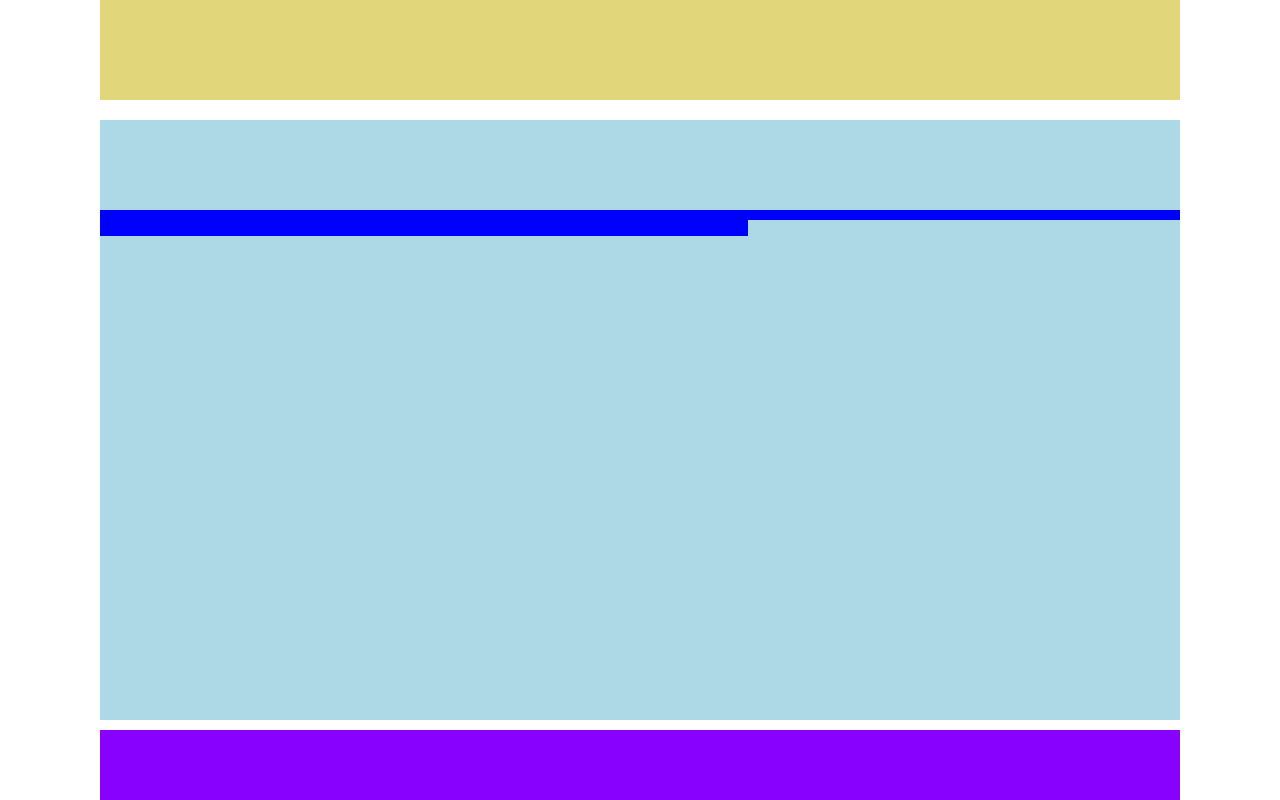
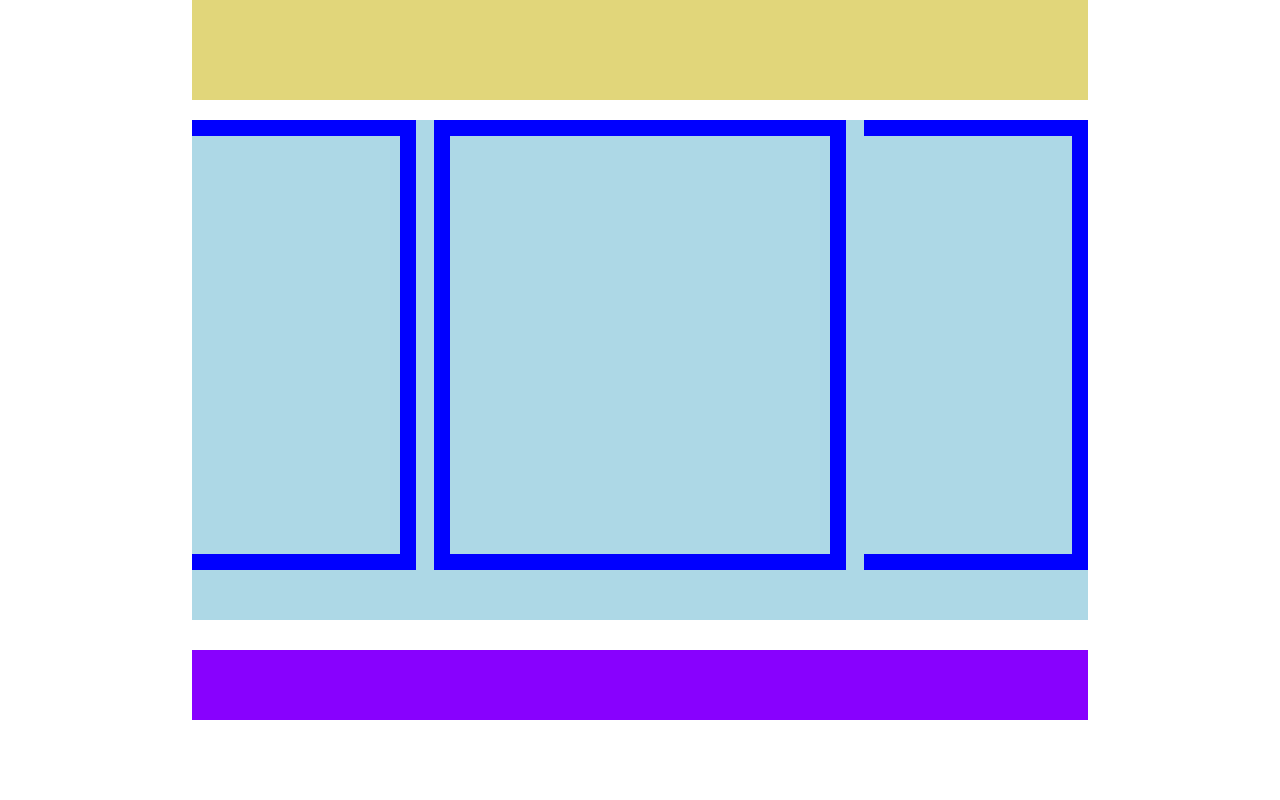
Before and after one commit to Robin9800/htmlcss-struttura-wp, a plain HTML site: page index.html in a window 1280 px wide. Shown: the part 580-1380 px from the top of the page. After the commit the page ends 1315 px from the top, so only its background shows below. Drawn offline with Linux system fonts and the light colour scheme.

Commit message:
Esercizio float

```diff
--- a/index.html
+++ b/index.html
@@ -6,15 +6,27 @@
     <meta name="viewport" content="width=device-width, initial-scale=1.0">
     <link rel="stylesheet" href="style.css">
     <title>Wordpress Reboot</title>
-    <body>
+    <body class="debug">
         <div class="container">
-            <div class="violet"></div>
-            <div class="beige"></div>
-            <div class="light-blue">
-                <div class="riquadro1"></div>
-                <div class="riquadro2"></div>
-                <div class="riquadro3"></div>
-                <div class="riquadro4"></div>
-            </div>
-            <div class="purple"></div>
+                <header>
+                    <div class="violet"></div>
+                    <div class="beige"></div>
+        </header>
+
+        <main>
+            <div class="clearfix">
+                    <div class="light-blue">
+                    <div class="riquadro"></div>
+                    <div class="riquadro big"></div>
+                    <div class="riquadro"></div>
+                    </div>
+             </div>
+
+        </main>
+
+            <footer>
+                <div class="purple"></div>
+            </footer>
         </div>
+    </body>
+</html>
--- a/style.css
+++ b/style.css
@@ -4,12 +4,16 @@
   box-sizing: border-box;
 }
 
+.clearfix::after{
+    content: "";
+    clear: both;
+    display: table;
+}
+
 .container {
 
-  margin-top: 20px;
-  margin-right: 100px;
-  margin-left: 100px;
-  height: 1200px;
+  margin: 15px auto;
+  width: 70%;
 }
 
 .violet{
@@ -32,8 +36,27 @@
 .light-blue{
     background-color: lightblue;
     width: 100%;
-    height: 600px;
+    height: 500px;
     margin-top: 20px;
+    margin-bottom: 20px;
+
+}
+
+.riquadro{
+    float: left;
+    width: 25%;
+    border-top: 16px solid blue;
+    border-bottom: 16px solid blue;
+    border-right: 16px solid blue;
+    height: 30px;
+}
+
+.big{
+    margin-left: 2%;
+    margin-right: 2%;
+    width: 46%;
+    border-right: 16px solid blue;
+    border-left: 16px solid blue;
 }
 
 .purple{
@@ -43,37 +66,7 @@
     margin-top: 10px;
 }
 
-.riquadro1{
-    background-color: lightblue;
-    border-bottom: 10px solid blue;
-    float: left;
-    width: 100%;
-    height: 100px;
+.debug .riquadro{
+ background-color: lightblue;
+ height: 90%;
 }
-
-.riquadro2{
-    background-color: lightblue;
-    border-bottom: 16px solid blue;
-    border-right: 16 solid blue;
-    float: left;
-    width: 20%;
-    height: auto;
-}
-
-.riquadro3{
-    background-color: lightblue;
-    border-bottom: 16px solid blue;
-    border-left: 16 solid blue;
-    float: left;
-    width: 20%;
-    height: auto;
-}
-
-.riquadro4{
-    background-color: lightblue;
-    border-bottom: 16px solid blue;
-    border-left: 16 solid blue;
-    float: left;
-    width: 20%;
-    height: auto;
-}
```
